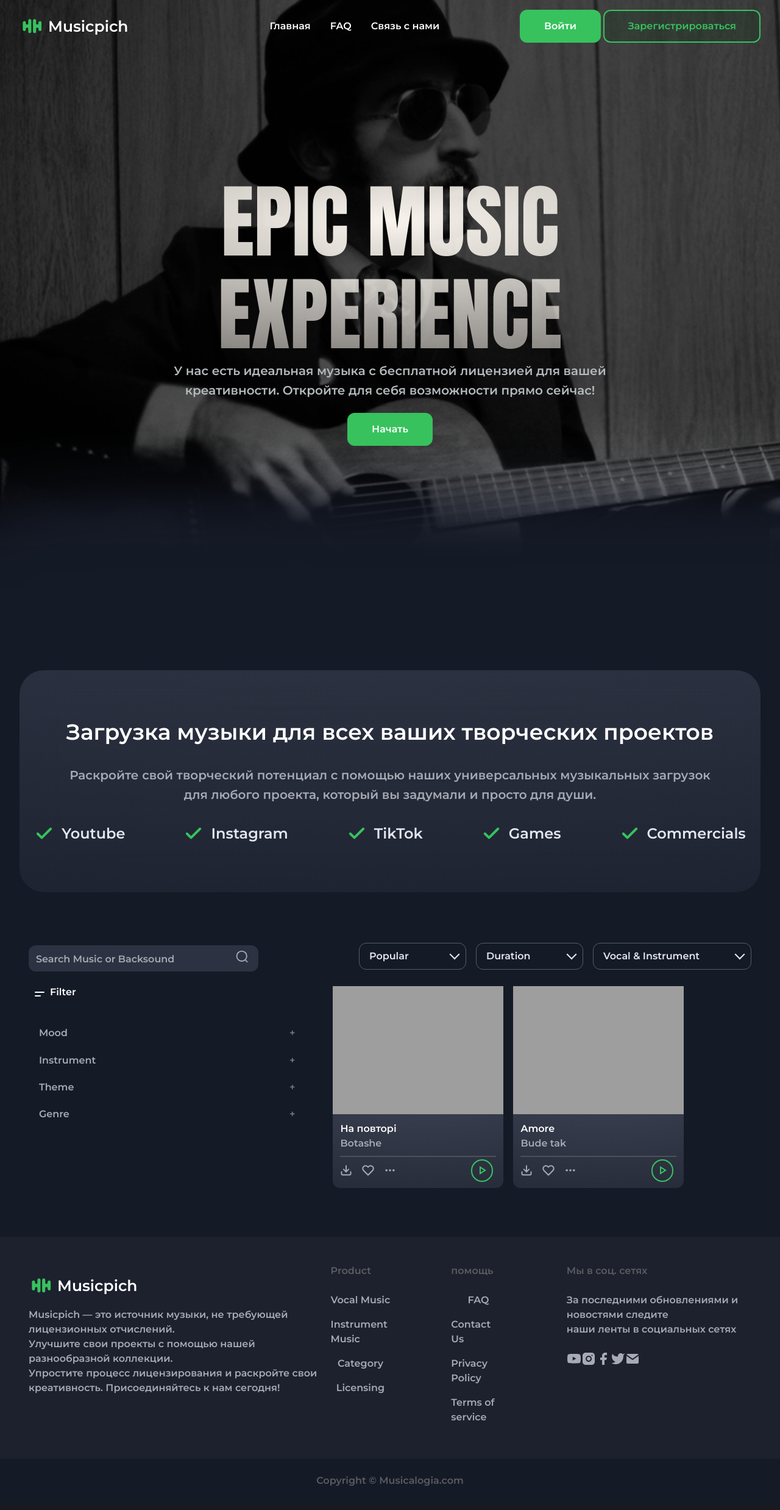
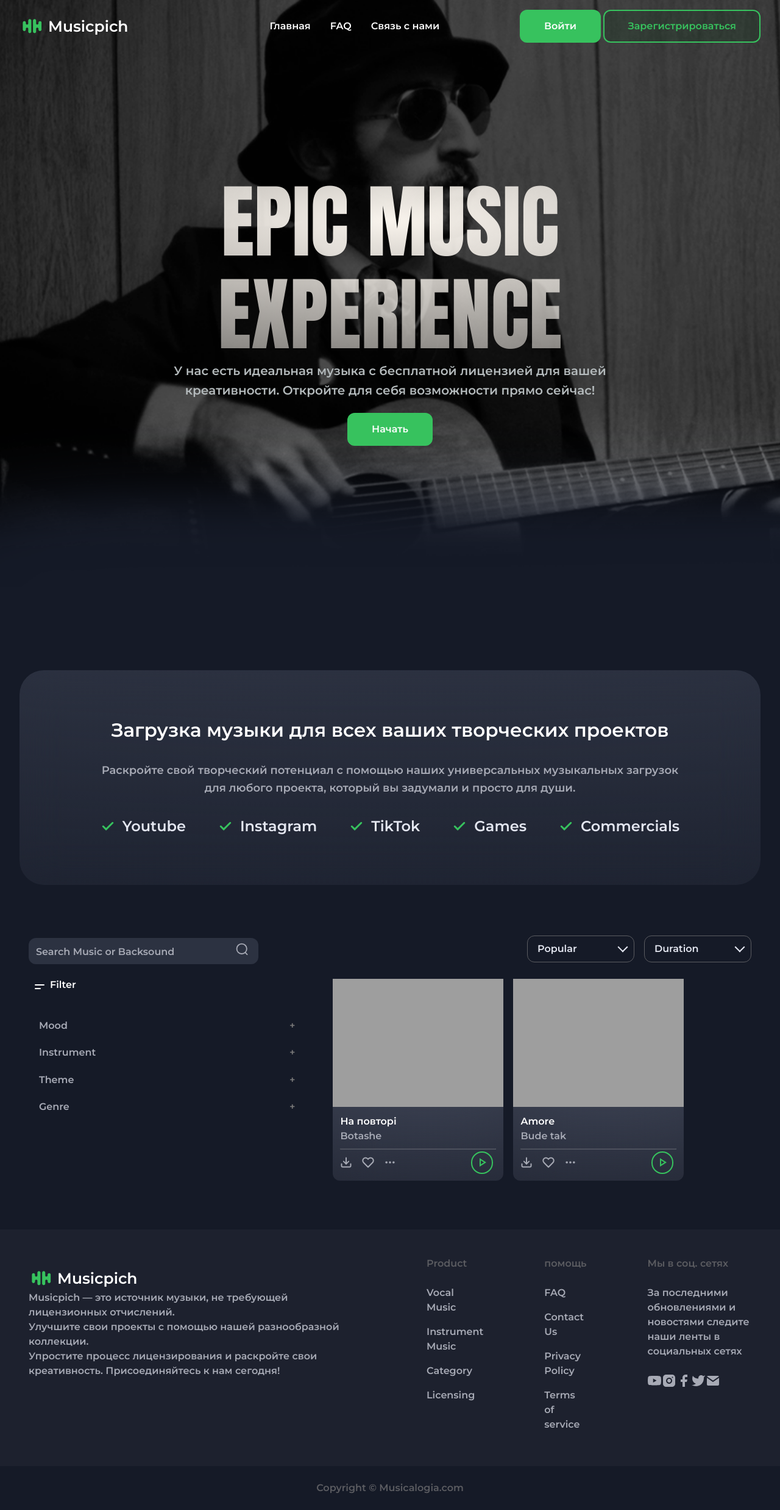
Before and after one commit to Treeteam1/musicpich, a PHP site: page / in a window 1280 px wide. Shown: the whole page at 61% size. Before the commit the page ends 2437 px from the top, so only its background shows below. Run offline with PHP 8.4, Linux system fonts and the light colour scheme; data comes from the database, SQL or seed files in the repository; some libraries are stand-ins or nearby versions; grey boxes are pictures that could not be loaded.

Commit message:
adaptive

```diff
--- a/app/blocks/footer.php
+++ b/app/blocks/footer.php
@@ -1,12 +1,12 @@
   <!-- Футер -->
-  <footer class="main-footer">
+  <footer class="footer__main">
     <div class="container">
-      <div class="descr">
+      <div class="footer__info-project">
         <div class="logo-container">
           <img src="./assets/images/logo.png" alt="Website Logo" class="logo" />
           <a href="index.html" class="websites-name link">Musicpich</a>
         </div>
-        <p class="descr">
+        <p>
           Musicpich — это источник музыки, не требующей лицензионных отчислений.<br>
           Улучшите свои проекты с помощью нашей разнообразной коллекции.<br>
           Упростите процесс лицензирования и раскройте свои<br>
--- a/app/blocks/header.php
+++ b/app/blocks/header.php
@@ -48,6 +48,24 @@ if (!empty($_SESSION['login'])) {
 <body>
   <!-- Навигация -->
   <header class="header">
+    <!-- Бургер меню -->
+    <div class="header__burger-nav">
+      <div class="header__burger-container">
+        <div class="header__burger">
+          <span></span>
+          <span></span>
+          <span></span>
+        </div>
+        <div class="header__burger-menu">
+          <ul>
+            <li class="nav-ul-item"><a class="link nav-item-link" href="#">Главная</a></li>
+            <li class="nav-ul-item"><a class="link nav-item-link" href="#">FAQ</a></li>
+            <li class="nav-ul-item"><a class="link nav-item-link" href="#">Связь с нами</a></li>
+          </ul>
+        </div>
+      </div>
+    </div>
+    <!-- ПК меню -->
     <div class="container">
       <div class="logo-container">
         <img src="../public/assets/images/logo.png" alt="Website Logo" class="logo"/>
--- a/public/css/adaptive.css
+++ b/public/css/adaptive.css
@@ -1,46 +1,50 @@
+@media (max-width: 1280px) {
+    .title {font-size: 31px;}
+    .subtitle {font-size: 18px;}
+
+    .music-variants-ul {gap: 53px;}
+    .music-variants-ul-item {font-size: 14px;}
+    .music-variants-ul-item svg {width: 24px;}
+
+    .footer__list-column {align-items: start;}
+    .footer__info-project {width: calc(100% / 1.3);}
+}
 @media (max-width: 1024px) {
-    form {
-        position: relative;
-        left: -470px;
-        top: -35px;
-        padding: 25px 25px;
-        backdrop-filter: blur(25px);
+    .form__image {display: none;}
+    .button {
+        padding: 14px 34px;
+        font-size: 15px;
     }
-    .form__image {
-        opacity: 0.6;
-    }
-}
-@media (max-width: 768px) {
-    form {
-        position: relative;
-        top: -45px;
-        padding-bottom: 35px;
-    }
+
+    .music-variants-ul {gap: 35px;}
+    .music-variants-ul-item > p {font-size: 18px;}
+
+    .dropdown-btn {margin-left: 19px;}
+    .dropdown-toggle {font-size: 14px;}
+
+    .filters {margin-right: 0px;}
+
+    .accordion__button {font-size: 19px;}
 }
 
-@media (max-width: 425px) {
-    body {
-        overflow: scroll;
+@media (max-width: 768px) {
+    /* Бургер меню */
+    .header__burger {display: block;}
+
+    .title {font-size: 27px;}
+    .subtitle {font-size: 16.5px;}
+    label {font-size: 12.5px;}
+}
+
+@media (max-width: 480px) {
+    .button {
+        padding: 14px 34px;
+        font-size: 14px;
     }
-    form {
-        padding-top: 45px;
-        width: 425px;
-        position: relative;
-        left: -500px;
-        top: -65px;
-    }
-    input {
-        width: 355px;
-    }
-    .already-have {
-        position: relative;
-        top: -30px;
-    }
-    .button {
-        padding: 25px;
-        width: 300px;
-        position: relative;
-        left: 40px;
-        text-align: center;
-    }
+
+    .title {font-size: 24px;}
+    .subtitle {font-size: 14.5px;}
+    label {font-size: 12px;}
+
+    .form__bottom-description {font-size: 14px;}
 }
--- a/public/css/style.css
+++ b/public/css/style.css
@@ -2,6 +2,7 @@
 /* -------------- Reset style ----------------- */
 * {
   box-sizing: border-box;
+  /* border: solid 2px #bd4040; */
 }
 body {
   background: #151a27;
@@ -112,6 +113,7 @@ img {
 .header {
   background-image: url("../assets/images/main-block-background.png");
   background-size: cover;
+  width: 100%;
 }
 .logo-container {
   display: flex;
@@ -136,9 +138,46 @@ img {
   font-weight: 600;
   line-height: 1.5;
 }
+
+/* Бургер меню */
+.header__burger-nav {
+  display: flex;
+  justify-content: center;
+  column-gap: 35px;
+}
+
+.header__burger {
+  display: none;
+  position: relative;
+  width: 30px;
+  height: 20px;
+}
+.header__burger span:nth-child(1),
+.header__burger span:nth-child(2),
+.header__burger span:nth-child(3) {
+  background-color: #37c25e;
+  position: absolute;
+  width: 100%;
+  height: 2px;
+  left: 0;
+}
+.header__burger span:nth-child(2) {top: 9px;}
+.header__burger span:nth-child(3) {bottom: 0;}
+
+.header__burger-menu {margin-top: -95px;transition: 0.3s;}
+.header__burger.active span:nth-child(2) {display: none;}
+.header__burger.active span:nth-child(1) {
+  transform: rotate(45deg);
+  top: 18px;
+}
+.header__burger.active span:nth-child(3) {
+  transform: rotate(-45deg);
+}
+
+.header__burger-menu.active {margin-top: 95px;}
 /* ~~~~~~~~~~~~~~~~ Форма ~~~~~~~~~~~~~~~ */
 form {
-  margin: 12% auto;
+  margin: auto auto;
 }
 .form {
   display: flex;
@@ -222,7 +261,7 @@ input {
   background: transparent;
   border: none;
   border-bottom: 1px solid #595959;
-  padding: 5px 0 5px 0px;
+  padding: 5px 0 5px 5px;
   margin-top: 7px;
 }
 input:focus {
@@ -421,12 +460,12 @@ input[type="file"] {
   justify-content: space-between;
   align-items: center;
 }
-.found-flex-container {
+/* .found-flex-container {
   display: flex;
   justify-content: space-between;
   align-items: center;
   gap: 21px;
-}
+} */
 
 /* выпадающие меню для фильтров */
 .dropdowns-ul {
@@ -557,6 +596,7 @@ input[type="file"] {
 /* список песен */
 .musics-ul {
   display: flex;
+  justify-content: center;
   flex-wrap: wrap;
   gap: 16px;
   row-gap: 16px;
@@ -627,17 +667,18 @@ hr {
   justify-content: center;
 }
 /* Footer */
-.main-footer > .container {
+.footer__main > .container {
   display: flex;
-  justify-content: space-between;
+  /* justify-content: space-between; */
+  gap: calc(100% / 9);
 }
-.main-footer {
+.footer__main {
   padding-top: 44px;
   padding-bottom: 56px;
   background: #1d212e;
   margin-top: 80px;
 }
-.descr {
+.footer__info-project {
   color: #a7aab5;
   font-feature-settings: "liga" off;
   font-size: 16px;
--- a/public/index.php
+++ b/public/index.php
@@ -27,23 +27,23 @@
       </p>
       <ul class="list music-variants-ul">
         <li class="music-variants-ul-item">
-          <svg xmlns="http://www.w3.org/2000/svg" width="33" height="32" viewBox="0 0 33 32" fill="none"><path d="M27.1673 8L12.5007 22.6667L5.83398 16" stroke="#37C25E" stroke-width="4" stroke-linecap="round" stroke-linejoin="round"/></svg>
+          <svg xmlns="http://www.w3.org/2000/svg" width="32" height="32" viewBox="0 0 33 32" fill="none"><path d="M27.1673 8L12.5007 22.6667L5.83398 16" stroke="#37C25E" stroke-width="4" stroke-linecap="round" stroke-linejoin="round"/></svg>
           <p>Youtube</p>
         </li>
         <li class="music-variants-ul-item">
-          <svg xmlns="http://www.w3.org/2000/svg" width="33" height="32" viewBox="0 0 33 32" fill="none"><path d="M27.1673 8L12.5007 22.6667L5.83398 16" stroke="#37C25E" stroke-width="4" stroke-linecap="round" stroke-linejoin="round"/></svg>
+          <svg xmlns="http://www.w3.org/2000/svg" width="32" height="32" viewBox="0 0 33 32" fill="none"><path d="M27.1673 8L12.5007 22.6667L5.83398 16" stroke="#37C25E" stroke-width="4" stroke-linecap="round" stroke-linejoin="round"/></svg>
           <p>Instagram</p>
         </li>
         <li class="music-variants-ul-item">
-          <svg xmlns="http://www.w3.org/2000/svg" width="33" height="32" viewBox="0 0 33 32" fill="none"><path d="M27.1673 8L12.5007 22.6667L5.83398 16" stroke="#37C25E" stroke-width="4" stroke-linecap="round" stroke-linejoin="round"/></svg>
+          <svg xmlns="http://www.w3.org/2000/svg" width="32" height="32" viewBox="0 0 33 32" fill="none"><path d="M27.1673 8L12.5007 22.6667L5.83398 16" stroke="#37C25E" stroke-width="4" stroke-linecap="round" stroke-linejoin="round"/></svg>
           <p>TikTok</p>
         </li>
         <li class="music-variants-ul-item">
-          <svg xmlns="http://www.w3.org/2000/svg" width="33" height="32" viewBox="0 0 33 32" fill="none"><path d="M27.1673 8L12.5007 22.6667L5.83398 16" stroke="#37C25E" stroke-width="4" stroke-linecap="round" stroke-linejoin="round"/></svg>
+          <svg xmlns="http://www.w3.org/2000/svg" width="32" height="32" viewBox="0 0 33 32" fill="none"><path d="M27.1673 8L12.5007 22.6667L5.83398 16" stroke="#37C25E" stroke-width="4" stroke-linecap="round" stroke-linejoin="round"/></svg>
           <p>Games</p>
         </li>
         <li class="music-variants-ul-item">
-          <svg xmlns="http://www.w3.org/2000/svg" width="33" height="32" viewBox="0 0 33 32" fill="none"><path d="M27.1673 8L12.5007 22.6667L5.83398 16" stroke="#37C25E" stroke-width="4" stroke-linecap="round" stroke-linejoin="round"/></svg>
+          <svg xmlns="http://www.w3.org/2000/svg" width="32" height="32" viewBox="0 0 33 32" fill="none"><path d="M27.1673 8L12.5007 22.6667L5.83398 16" stroke="#37C25E" stroke-width="4" stroke-linecap="round" stroke-linejoin="round"/></svg>
           <p>Commercials</p>
         </li>
       </ul>
@@ -81,16 +81,6 @@
               <li><a id="dropdown-medium" class="dropdown-item link">Medium</a></li>
               <li><a id="dropdown-long" class="dropdown-item link">Long</a></li>
               <li><a id="dropdown-very-long" class="dropdown-item link">Very long</a></li>
-            </ul>
-          </li>
-          <!-- Випадаючий список "Vocal & Instrument" -->
-          <li class="nav-item dropdown">
-            <button id="dropdown-btn-vi" class="dropdown-toggle vocal" data-target="dropdown-menu3" type="button">Vocal & Instrument<span style="position: relative; top: -3px" class="dropdown-btn"></span></button>
-            <ul id="dropdown-menu3" style="width: 260px" class="dropdown-menu list hide">
-              <li><a id="dropdown-vocal" class="dropdown-item link">Vocal</a></li>
-              <li><a id="dropdown-instrument" class="dropdown-item link">Instrument</a></li>
-              <li><a id="dropdown-vi" style="width: 260px" class="dropdown-item link">Vocal & Instrument</a></li>
-              <li><a id="dropdown-nonee" class="dropdown-item link">None</a></li>
             </ul>
           </li>
         </ul>
--- a/public/js/main.js
+++ b/public/js/main.js
@@ -251,3 +251,13 @@ loadMoreButton.addEventListener('click', function() {
 
     xhr.send(jsonData);
 });
+
+
+
+/* Бургер меню */
+let headerMenuButton = document.querySelector('.header__burger');
+let headerMenu = document.querySelector('.header__burger-menu');
+headerMenuButton.addEventListener('click', function(){
+	headerMenu.classList.toggle('active');
+    headerMenuButton.classList.toggle('active');
+})
```
